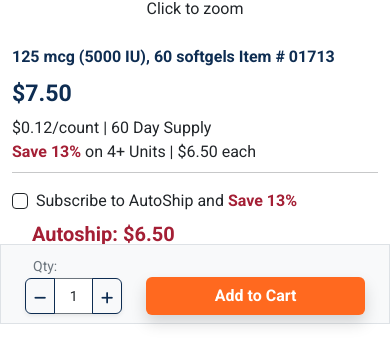
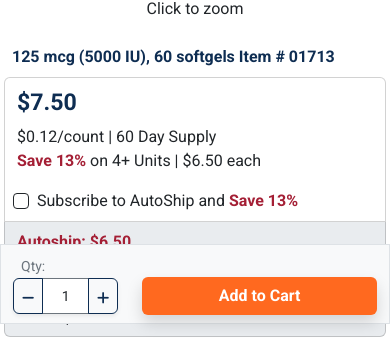
Before and after one commit to PawelPavo/PDP-in-React, a React (Create React App) app: page / in a window 390 px wide. Shown: the part 520-859 px from the top of the page. Built offline with nearby package versions, Linux system fonts and the light colour scheme; a web font is replaced by a local one.

Commit message:
Added BG color to ATC Mobile

```diff
--- a/src/Views/PDP.jsx
+++ b/src/Views/PDP.jsx
@@ -42,7 +42,7 @@ const PDP = (props) => {
                 </div>
 
                 {/* Mobile Add To Cart */}
-                <div className="row d-lg-none">
+                <div className="d-lg-none mb-3">
                   <AddToCartMobile
                     counter={props.counter}
                     daySupply={props.daySupply}
--- a/src/components/AddToCart/AddToCartMobile.jsx
+++ b/src/components/AddToCart/AddToCartMobile.jsx
@@ -14,11 +14,13 @@ const AddToCartMobile = (props) => {
 
     return (
         <>
-            <div className="card border-0">
+           <div className="m-1">
+           <div className={`card row border-bottom-0 rounded-bottom-0 py-2 ${props.autoshipActive?"bg-body-secondary":""}`}>
                 {props.autoshipActive ?
                     <div>
                         <p className="dark-blue fs-6 m-0 text-decoration-line-through"><span className="fw-bold">$7.50</span></p>
                         <p className="m-0">$0.12/count | 60 Day Supply</p>
+                        <p className="m-0"><span className="fw-bold" style={{ color: " #a41f35" }}>Save 13%</span> on 4+ Units | $6.50 each </p>
                     </div>
                     :
                     <div>
@@ -27,8 +29,9 @@ const AddToCartMobile = (props) => {
                         <p className="m-0"><span className="fw-bold" style={{ color: " #a41f35" }}>Save 13%</span> on 4+ Units | $6.50 each </p>
                     </div>
                 }
-                <hr className="m-0 my-2" />
-                <div className="form-check mt-2">
+            </div>
+            <div className={`card row ps-2 rounded-0 py-1 ${props.autoshipActive ? "border-bottom-0" : "border-top-0"}`}>
+            <div className="form-check my-1">
                     <input
                         checked={props.autoshipActive ? true : false}
                         className="form-check-input border-dark"
@@ -44,16 +47,14 @@ const AddToCartMobile = (props) => {
                     </label>
 
                 </div>
-
-                <div className="row ms-2 mt-1 mb-2">
-                    <p className={`m-0 ${props.autoshipActive ? "fs-3" : "fs-5"} ${styles.autoship_price}`}>Autoship: $6.50</p>
+                </div>
+            <div className={`card row rounded rounded-top-0 border-top-0 py-2 ${props.autoshipActive ? "" : "bg-body-secondary " }`}>
+                    <p className={`m-0 ${props.autoshipActive ? "fs-3" : "fs-6"} ${styles.autoship_price}`}>Autoship: $6.50</p>
                     <p className="m-0">$0.11/count | {props.counter === 0 ? "60" : props.daySupply * props.counter} Day Supply</p>
                     <small className="mt-2"> Always get the lowest price and <span className="fw-bold" style={{ color: "#a41f35" }}>FREE SHIPPING</span> with AutoShip. <span href="#" className={`{text-end m-0 fw-bold} ${styles.link}`}>Learn More</span> </small>
 
-                </div>
-                <hr className="m-0 my-2" />
             </div>
-
+            </div>
             <div id="AddToCartSticky" className="row m-0 fixed-bottom py-2 border bg-light">
 
                 {props.autoshipActive ?
```
